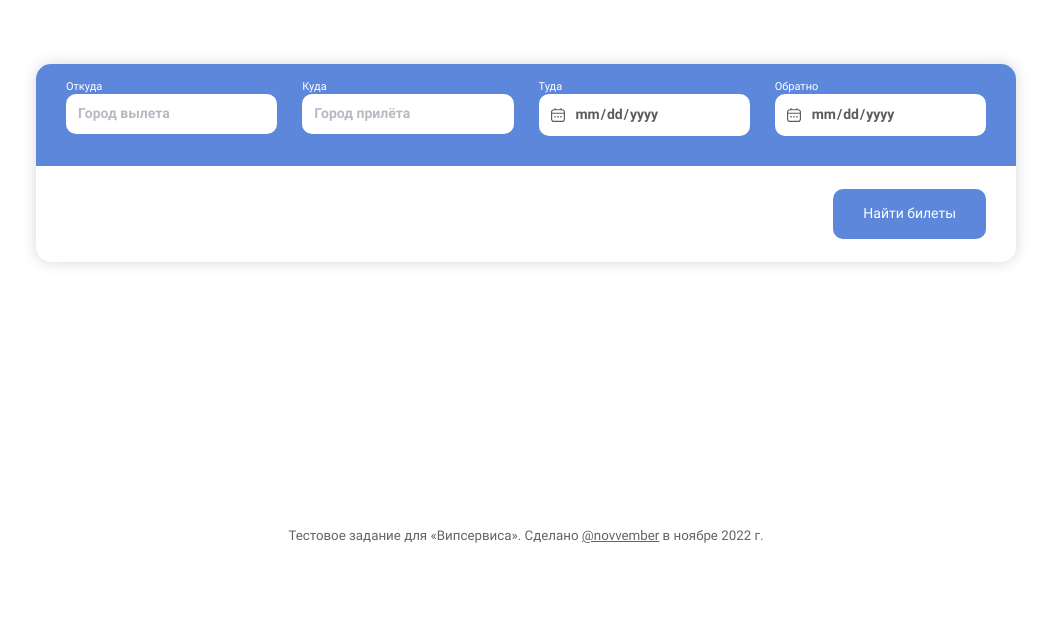
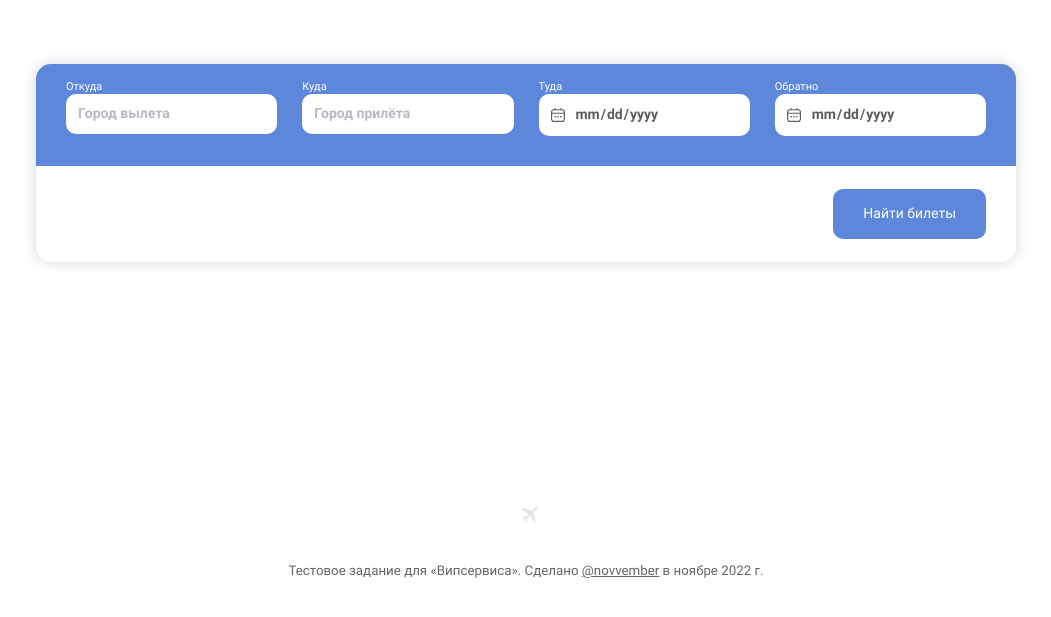
Before and after one commit to novvember/test__vipservice-avia, a React (Create React App) app: page /test__vipservice-avia/avia in a window 1280 px wide. Shown: the part 157-774 px from the top of the page, without its empty margins (114-1165 px from the left). Built offline with nearby package versions, Linux system fonts and the light colour scheme.

Commit message:
style: change layout for footer

```diff
--- a/src/components/Footer/Footer.css
+++ b/src/components/Footer/Footer.css
@@ -1,8 +1,14 @@
 .footer {
-  padding-block: 2em;
+  padding-top: 5em;
+  padding-bottom: 2em;
+  background-image: url(../../images/icon__plane_dark.svg);
+  background-repeat: no-repeat;
+  background-position: 50% 1em;
+  background-size: 1.5em;
 }
 
 .footer__text {
+  margin: 0;
   text-align: center;
   font-size: smaller;
   opacity: 0.7;
```
Also changed, not shown: src/images/icon__plane_dark.svg (added).
